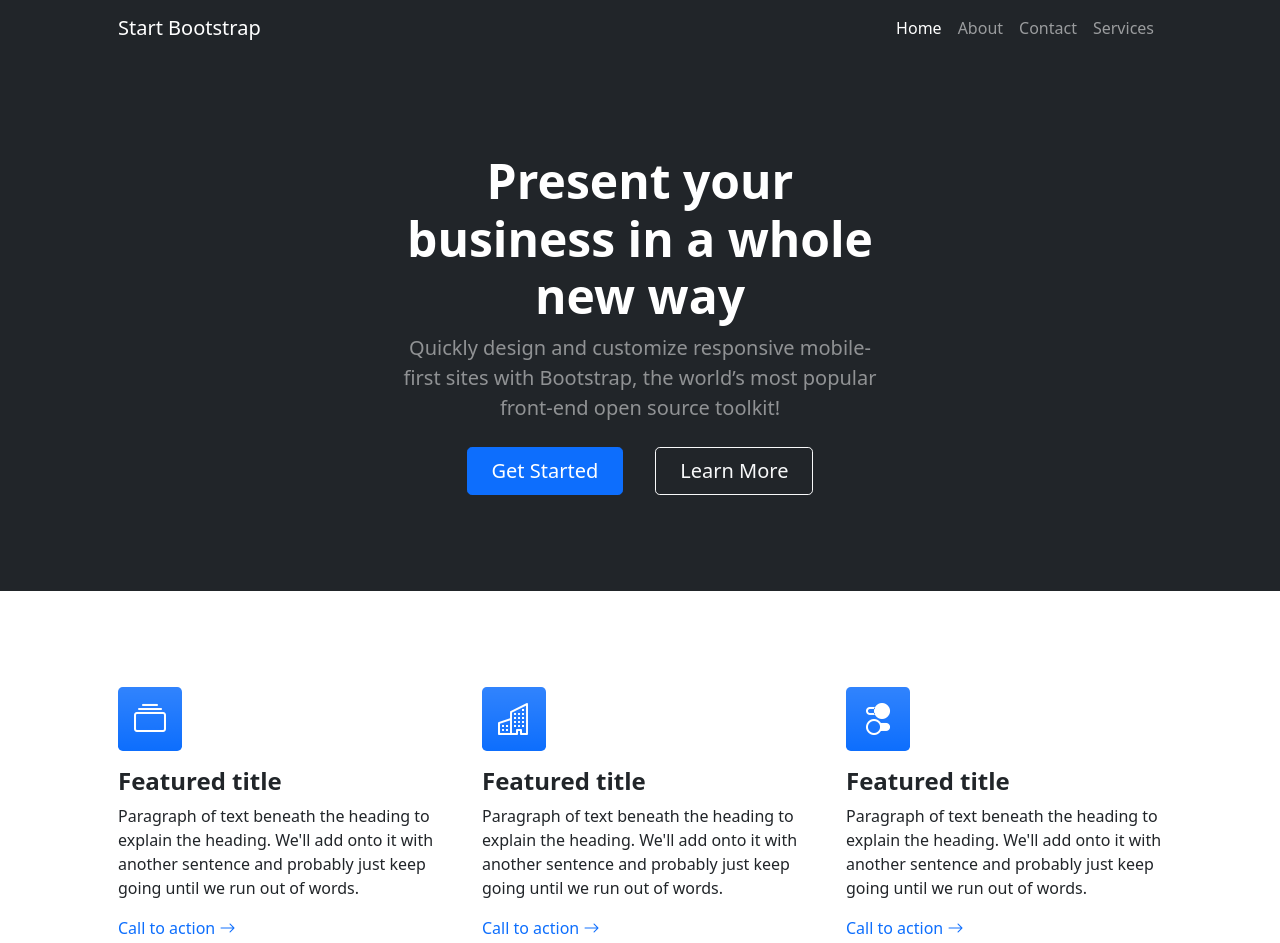
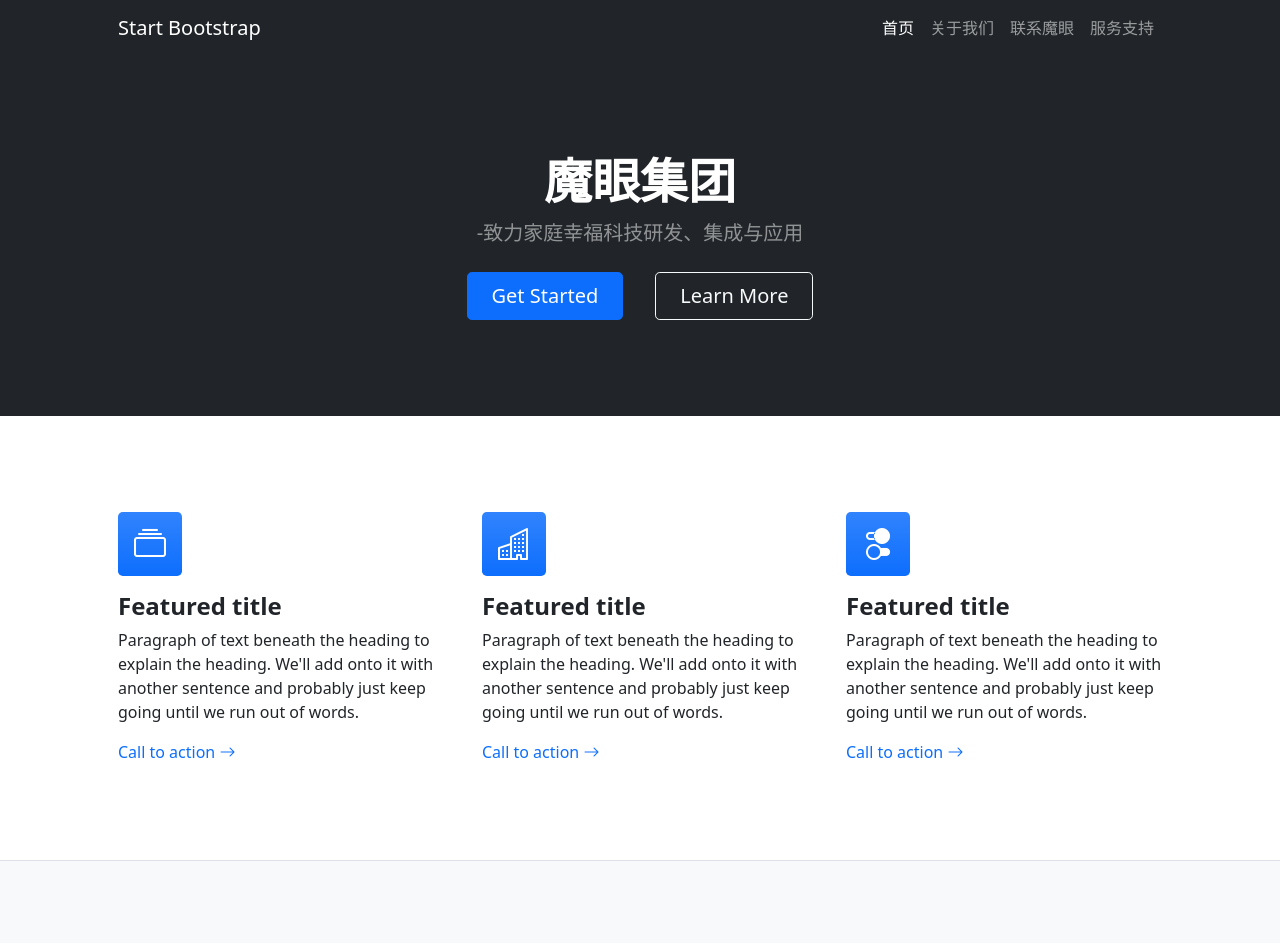
Before and after one commit to MoyanGroup/moyangroup.github.io, a plain HTML site: page index.html in a window 1280 px wide. Shown: the top 943 px of the page. Drawn offline with nearby package versions, Linux system fonts and the light colour scheme.

Commit message:
Add files via upload

```diff
--- a/index.html
+++ b/index.html
@@ -5,7 +5,7 @@
         <meta name="viewport" content="width=device-width, initial-scale=1, shrink-to-fit=no" />
         <meta name="description" content="" />
         <meta name="author" content="" />
-        <title>Business Frontpage - Start Bootstrap Template</title>
+        <title>魔眼集团 - 科技服务幸福家庭</title>
         <!-- Favicon-->
         <link rel="icon" type="image/x-icon" href="assets/favicon.ico" />
         <!-- Bootstrap icons-->
@@ -21,10 +21,10 @@
                 <button class="navbar-toggler" type="button" data-bs-toggle="collapse" data-bs-target="#navbarSupportedContent" aria-controls="navbarSupportedContent" aria-expanded="false" aria-label="Toggle navigation"><span class="navbar-toggler-icon"></span></button>
                 <div class="collapse navbar-collapse" id="navbarSupportedContent">
                     <ul class="navbar-nav ms-auto mb-2 mb-lg-0">
-                        <li class="nav-item"><a class="nav-link active" aria-current="page" href="#!">Home</a></li>
-                        <li class="nav-item"><a class="nav-link" href="#!">About</a></li>
-                        <li class="nav-item"><a class="nav-link" href="#!">Contact</a></li>
-                        <li class="nav-item"><a class="nav-link" href="#!">Services</a></li>
+                        <li class="nav-item"><a class="nav-link active" aria-current="page" href="#!">首页</a></li>
+                        <li class="nav-item"><a class="nav-link" href="#!">关于我们</a></li>
+                        <li class="nav-item"><a class="nav-link" href="#!">联系魔眼</a></li>
+                        <li class="nav-item"><a class="nav-link" href="#!">服务支持</a></li>
                     </ul>
                 </div>
             </div>
@@ -35,8 +35,8 @@
                 <div class="row gx-5 justify-content-center">
                     <div class="col-lg-6">
                         <div class="text-center my-5">
-                            <h1 class="display-5 fw-bolder text-white mb-2">Present your business in a whole new way</h1>
-                            <p class="lead text-white-50 mb-4">Quickly design and customize responsive mobile-first sites with Bootstrap, the world’s most popular front-end open source toolkit!</p>
+                            <h1 class="display-5 fw-bolder text-white mb-2">魔眼集团</h1>
+                            <p class="lead text-white-50 mb-4">-致力家庭幸福科技研发、集成与应用</p>
                             <div class="d-grid gap-3 d-sm-flex justify-content-sm-center">
                                 <a class="btn btn-primary btn-lg px-4 me-sm-3" href="#features">Get Started</a>
                                 <a class="btn btn-outline-light btn-lg px-4" href="#!">Learn More</a>
```
